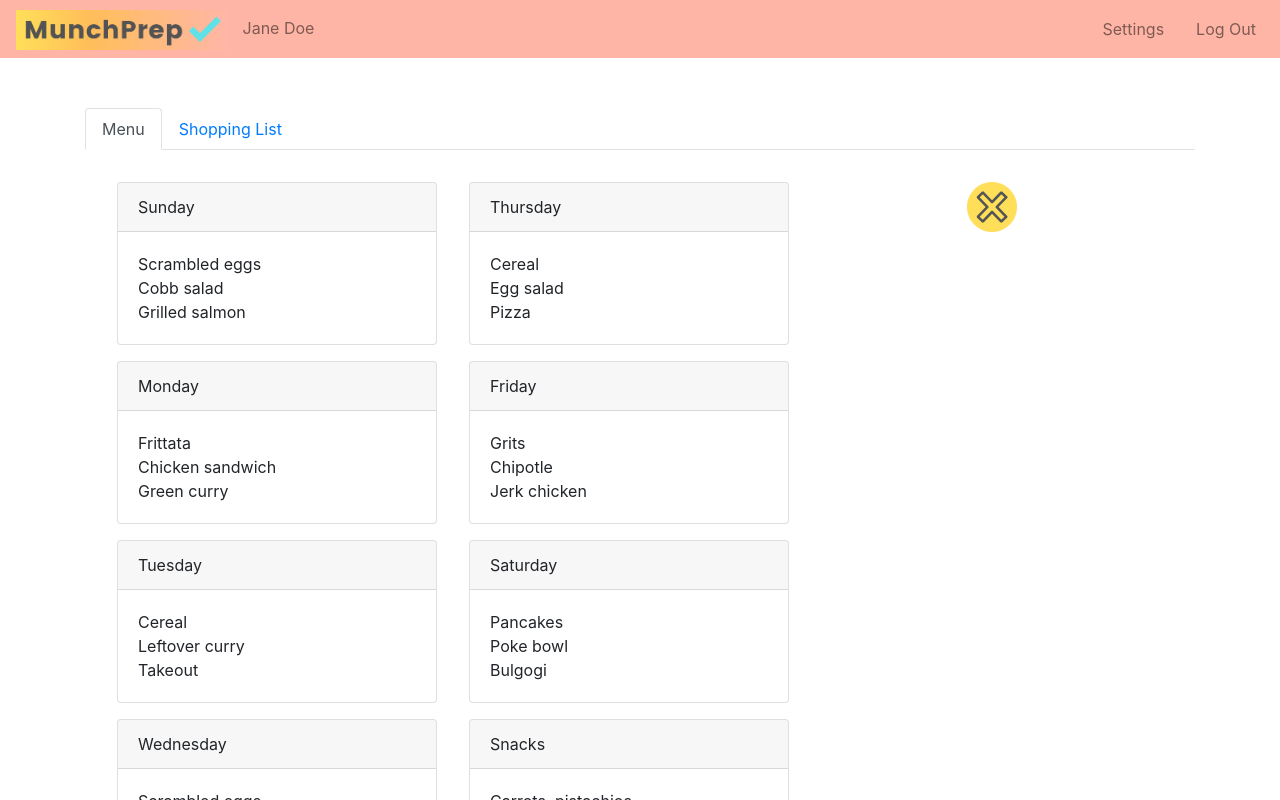
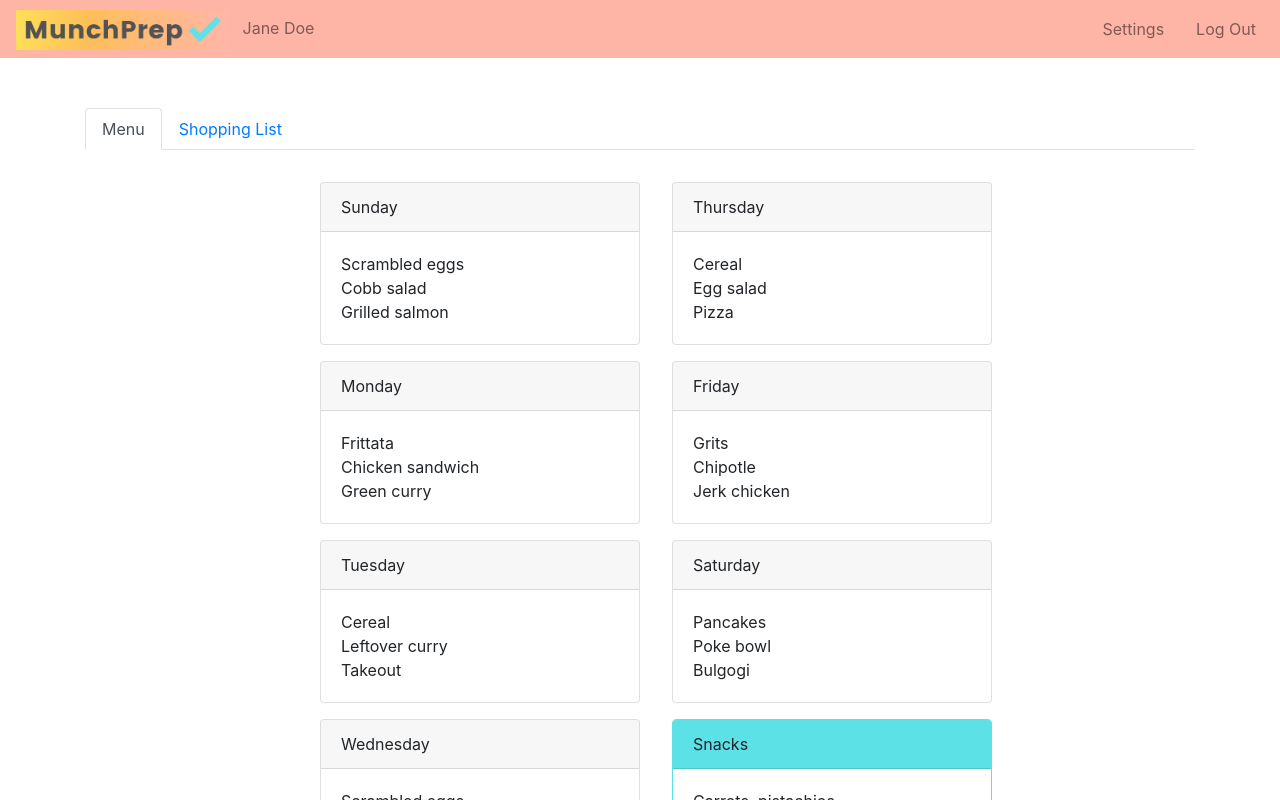
Before and after one commit to schoinh/munchprep-web, a React app: page /#/user-page in a window 1280 px wide. Shown: the top 800 px of the page. Built offline with nearby package versions, Linux system fonts and the light colour scheme.

Commit message:
format menu page and snacks card

```diff
--- a/src/components/Menu.jsx
+++ b/src/components/Menu.jsx
@@ -109,29 +109,24 @@ function Menu() {
   let snacks = "Carrots, pistachios";
 
   var menuStyles = {
-    marginTop: "2em",
-    marginLeft: "auto",
-    marginRight: "auto",
-    display: "block"
+    marginTop: "2em"
   };
 
-  var column2Styles = {
+  var columnStyles = {
     float: "left",
-    marginLeft: "2em",
-    marginRight: "auto"
+    marginLeft: "2em"
   };
 
   var iconXStyles = {
     width: "50px",
     marginTop: "30px",
-    marginLeft: "auto",
-    marginRight: "auto",
-    display: "block"
+    float: "left"
   };
 
   return (
-    <div style={menuStyles}>
-      <div style={column2Styles}>
+    <div>
+      <div className="row justify-content-center" style={menuStyles}>
+        <div style={columnStyles}>
           {Object.keys(menusByDay).filter(dayId => dayId < 5).map(dayId => {
             let day = menusByDay[dayId];
             return <DayOfWeek
@@ -140,7 +135,7 @@ function Menu() {
               key={dayId} />;
           })}
         </div>
-      <div style={column2Styles}>
+        <div style={columnStyles}>
           {Object.keys(menusByDay).filter(dayId => dayId > 4).map(dayId => {
             let day = menusByDay[dayId];
             return <DayOfWeek
@@ -150,7 +145,10 @@ function Menu() {
           })}
           <Snacks snacks={snacks} />
         </div>
+      </div>
+      <div className="row">
         <img src={iconX} style={iconXStyles} />
+      </div>
     </div>
   );
 }
--- a/src/components/Snacks.jsx
+++ b/src/components/Snacks.jsx
@@ -6,12 +6,17 @@ function Snacks(props) {
     width: "20em",
     marginBottom: "1em",
     marginLeft: "auto",
-    marginRight: "auto"
+    marginRight: "auto",
+    borderColor: "#5ce1e6"
+  };
+
+  var headerStyles = {
+    backgroundColor: "#5ce1e6"
   };
 
   return (
     <div style={SnacksStyles} className="card">
-      <div className="card-header">
+      <div className="card-header" style={headerStyles}>
         Snacks
       </div>
       <div className="card-body">
```
Lines whose indentation alone changed are shown as unchanged.
